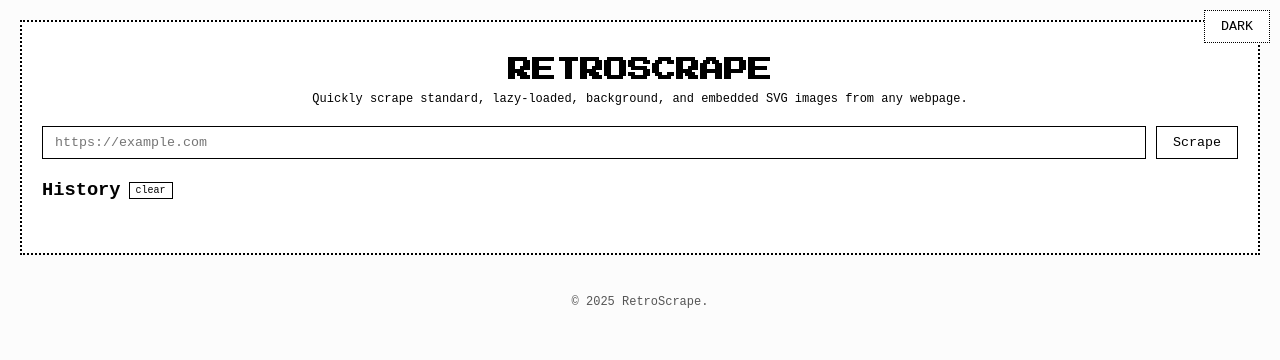
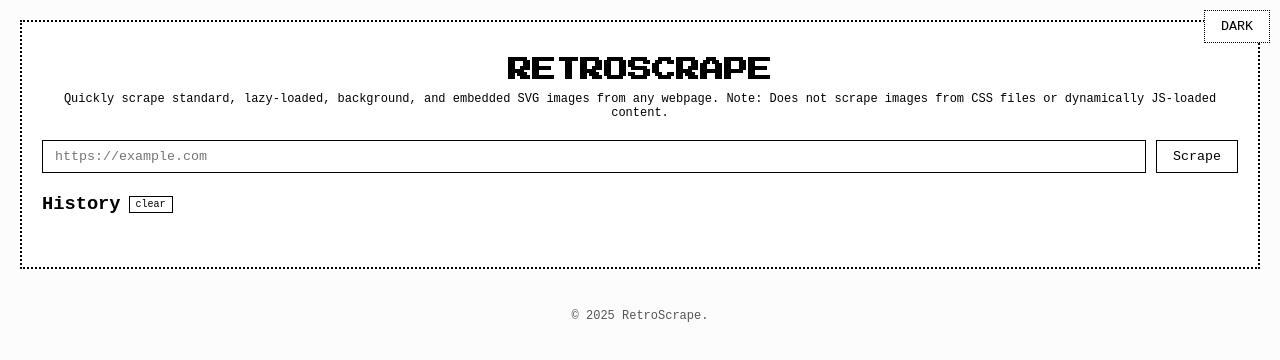
Before and after one commit to zachmorin/retroscrape-test, a website: page public/index.html in a window 1280 px wide. Drawn offline with nearby package versions, Linux system fonts and the light colour scheme; a web font is replaced by a local one.

Commit message:
Update descriptions to clarify scraping limitations
- Added note about CSS and dynamic JS images not being scraped
- Updated README to accurately reflect all image types that are scraped

```diff
--- a/public/index.html
+++ b/public/index.html
@@ -16,7 +16,7 @@
   <div class="container">
     <button id="theme-toggle" class="btn toggle-btn" title="Toggle dark mode">🌙</button>
     <h1 class="retro-title">RETROSCRAPE</h1>
-    <p class="tagline">Quickly scrape standard, lazy-loaded, background, and embedded SVG images from any webpage.</p>
+    <p class="tagline">Quickly scrape standard, lazy-loaded, background, and embedded SVG images from any webpage. Note: Does not scrape images from CSS files or dynamically JS-loaded content.</p>
     <form id="scrape-form">
       <input type="url" id="website-url" placeholder="https://example.com" required />
       <button type="submit">Scrape</button>
```
Also changed, not shown: README.md.
